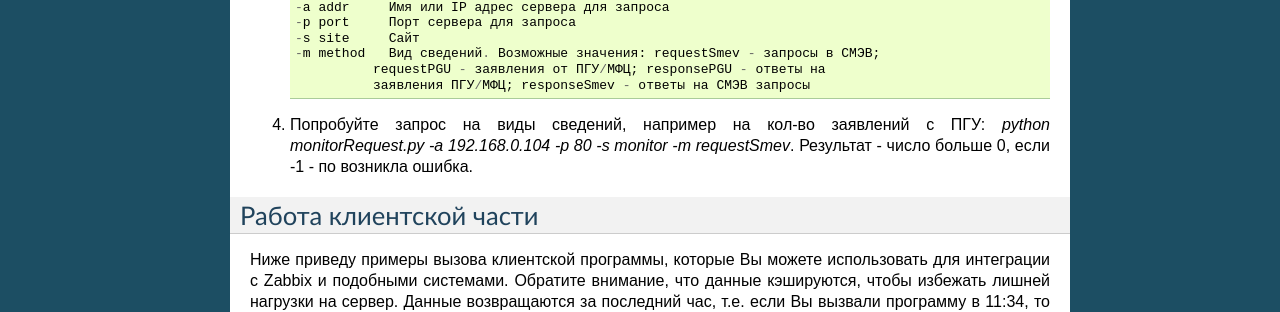
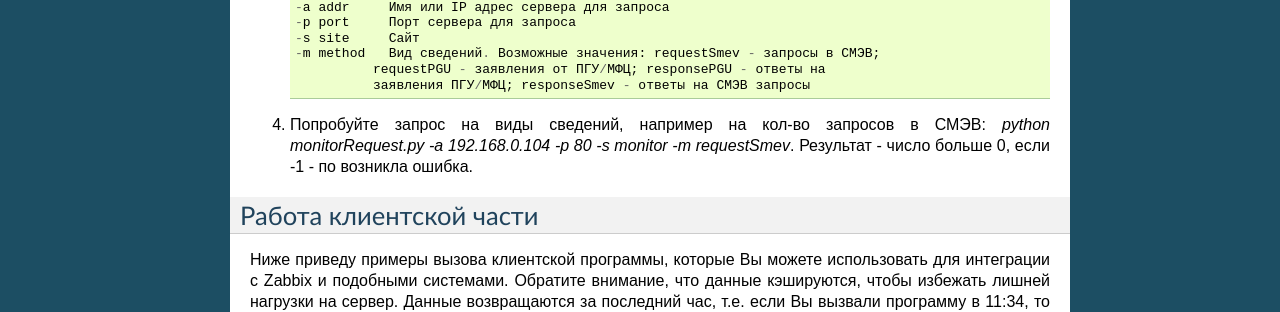
Before and after one commit to ProstakovAlexey/monitor, a Sphinx documentation site: the page built from doc/source/install_client.rst, in a window 1280 px wide. Shown: the part 610-922 px from the top of the page. Built offline with Sphinx 7.4.7, drawn with Linux system fonts in a browser that asks for light colours.

Commit message:
Исправлено неточность в документации - описание вызова клиента

```diff
--- a/doc/source/install_client.rst
+++ b/doc/source/install_client.rst
@@ -30,7 +30,7 @@
               requestPGU - заявления от ПГУ/МФЦ; responsePGU - ответы на
               заявления ПГУ/МФЦ; responseSmev - ответы на СМЭВ запросы
 
-4. Попробуйте запрос на виды сведений, например на кол-во заявлений с ПГУ: `python monitorRequest.py -a 192.168.0.104 -p 80 -s monitor -m requestSmev`. Результат - число больше 0, если -1 - по возникла ошибка.
+4. Попробуйте запрос на виды сведений, например на кол-во запросов в СМЭВ: `python monitorRequest.py -a 192.168.0.104 -p 80 -s monitor -m requestSmev`. Результат - число больше 0, если -1 - по возникла ошибка.
 
 Работа клиентской части
 -----------------------
```
Also changed, not shown: 4 other files.
